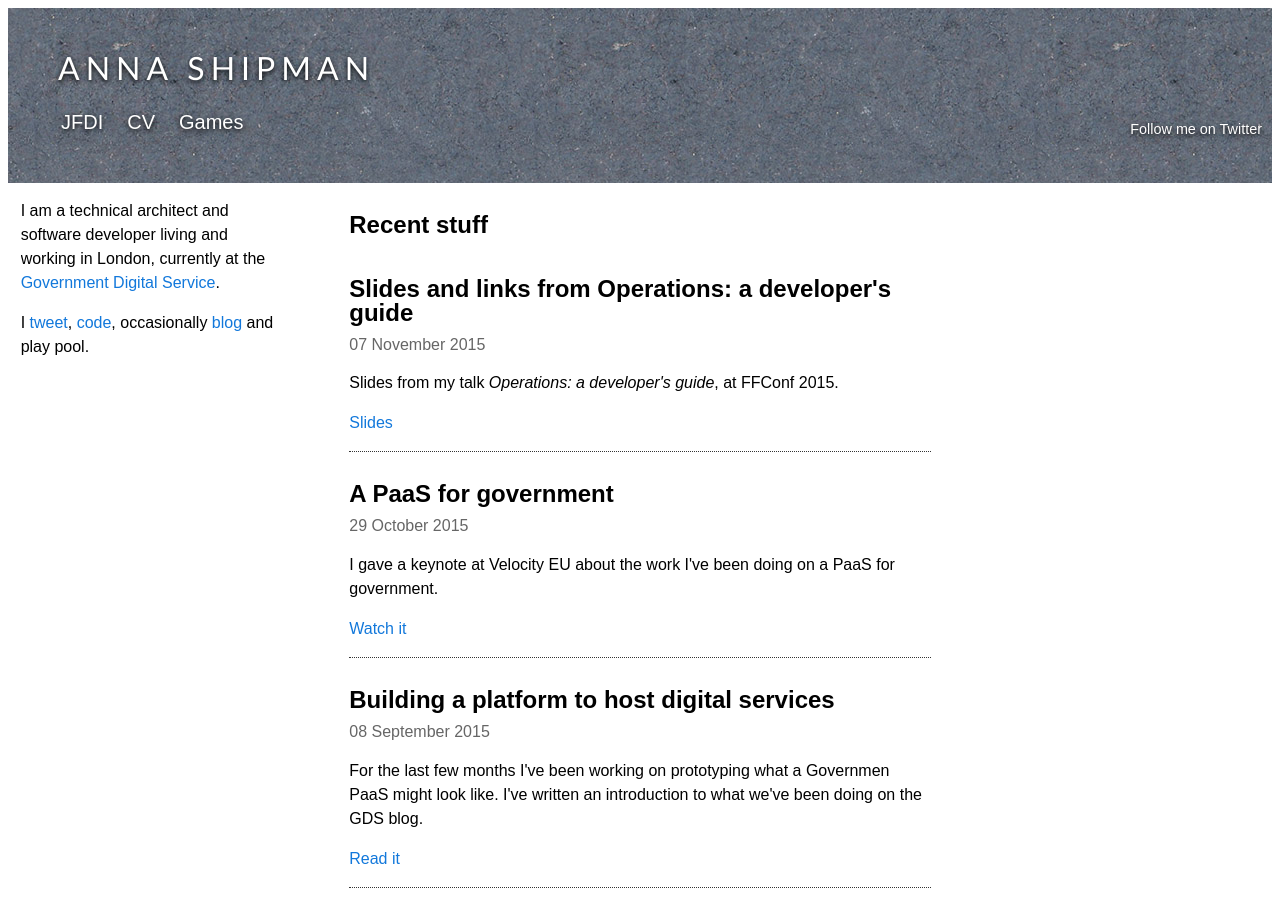
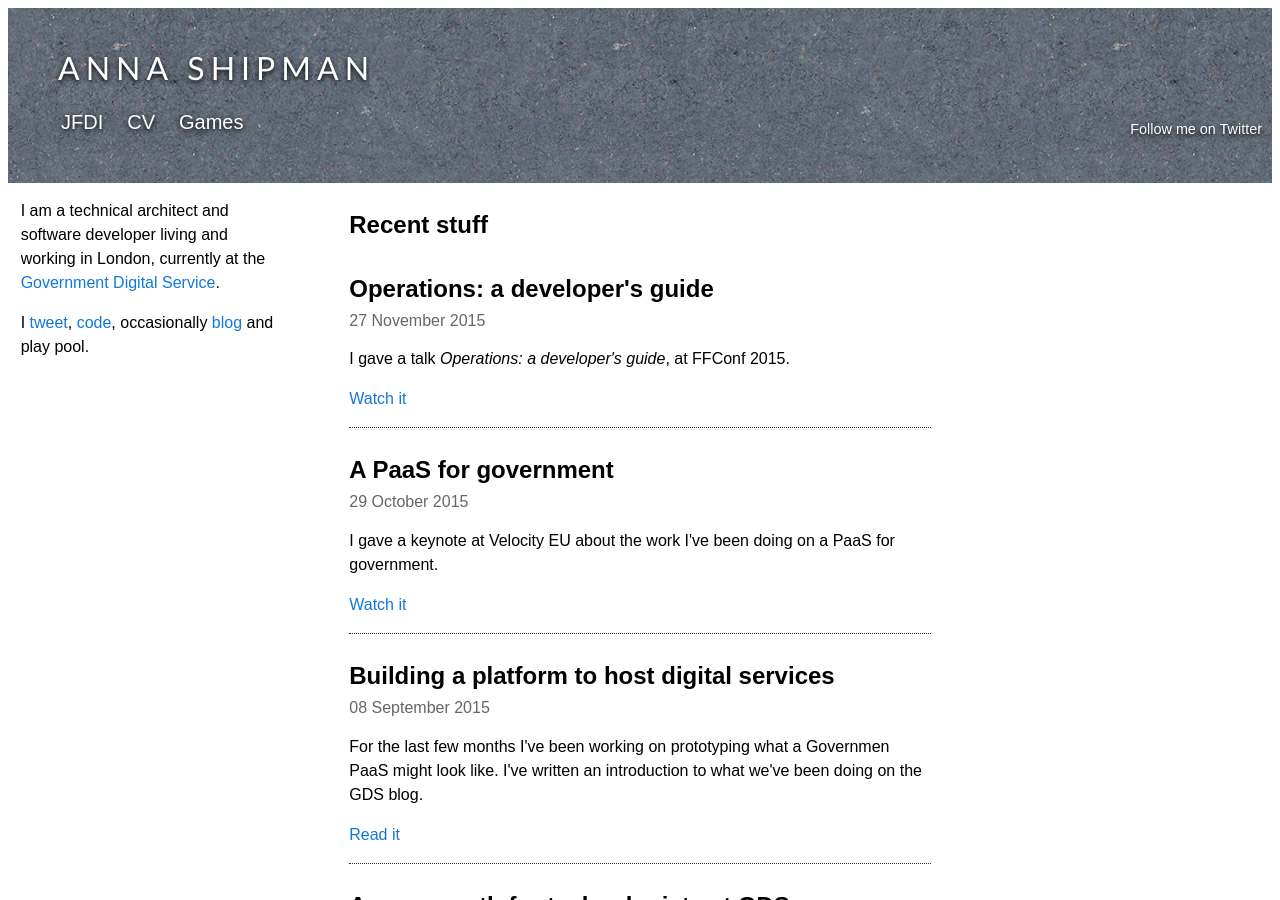
Before and after one commit to annashipman/annashipman.github.io, a Jekyll site: the page index.html, which Jekyll copies as it is, in a window 1280 px wide and 900 px high. Built offline with Jekyll 4.4.1, drawn with Linux system fonts in a browser that asks for light colours; Markdown is read by kramdown in place of the engine named in the settings.

Commit message:
Add video for Operations: A developer's guide

```diff
--- a/index.html
+++ b/index.html
@@ -29,11 +29,11 @@
 <div><h1>Recent stuff</h1></div>
 <div class="blog-post">
 <h1><a
-href="/jfdi/slides-from-ops-a-devs-guide.html">
-Slides and links from Operations: a developer's guide</a></h1>
-<date>07 November 2015</date>
-<p>Slides from my talk <i>Operations: a developer's guide</i>, at FFConf 2015.</p>
-<p><a href="/jfdi/slides-from-ops-a-devs-guide.html">Slides</a></p>
+href="/jfdi/ops-a-devs-guide-video.html">
+Operations: a developer's guide</a></h1>
+<date>27 November 2015</date>
+<p>I gave a talk <i>Operations: a developer's guide</i>, at FFConf 2015.</p>
+<p><a href="/jfdi/ops-a-devs-guide-video.html">Watch it</a></p>
 </div>
 <div class="blog-post">
 <h1><a
```
Also changed, not shown: _posts/2015-11-27-ops-a-devs-guide-video.md (added, +12 -0 lines).
